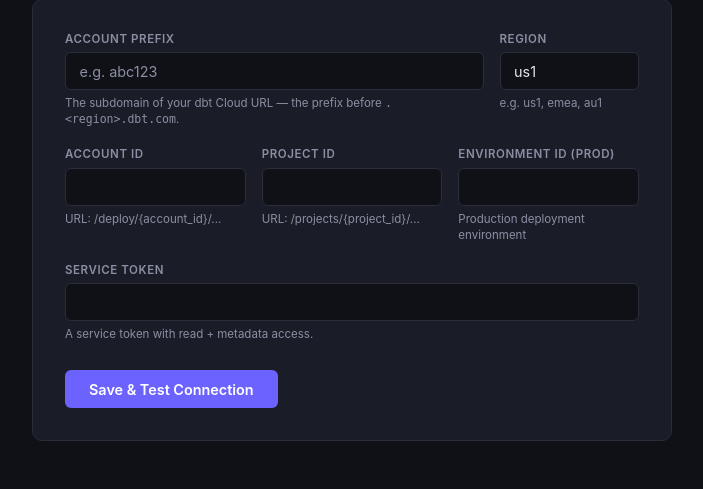
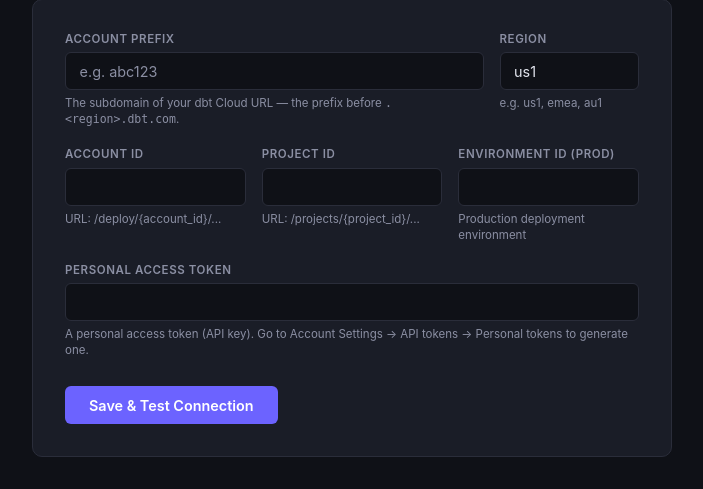
Before and after one commit to mfreeborndbt/SAO_Advanced_Configuration_Optimizer, a Flask app: page /setup in a window 1280 px wide. Shown: the part 424-913 px from the top of the page, without its empty margins (288-991 px from the left). Before the commit the page ends 865 px from the top, so only its background shows below. Run offline with Flask 3, Linux system fonts and the light colour scheme.

Commit message:
Change token label from Service Token to Personal Access Token
Updated label and hint text to clarify that a personal access token
is needed, with instructions on where to find it in dbt Cloud.

Co-Authored-By: Claude Opus 4.6 (1M context) <noreply@anthropic.com>

```diff
--- a/templates/setup.html
+++ b/templates/setup.html
@@ -291,9 +291,9 @@
         </div>
 
         <div class="form-group">
-          <label>Service Token</label>
+          <label>Personal Access Token</label>
           <input type="password" name="token" value="" placeholder="{{ '••••••••••••••••' if creds else '' }}">
-          <div class="hint">{% if creds %}Leave blank to keep current token. Enter a new value to update.{% else %}A service token with read + metadata access.{% endif %}</div>
+          <div class="hint">{% if creds %}Leave blank to keep current token. Enter a new value to update.{% else %}A personal access token (API key). Go to Account Settings &rarr; API tokens &rarr; Personal tokens to generate one.{% endif %}</div>
         </div>
 
         <div class="actions">
```
